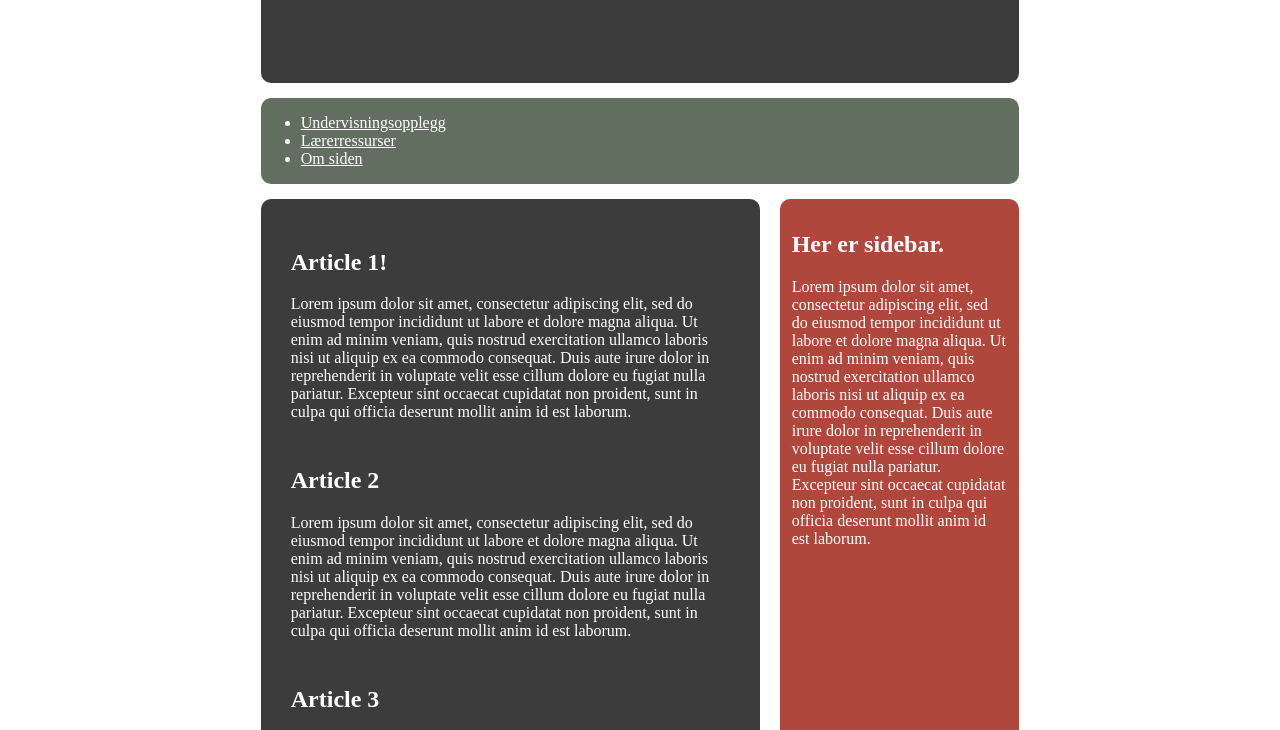
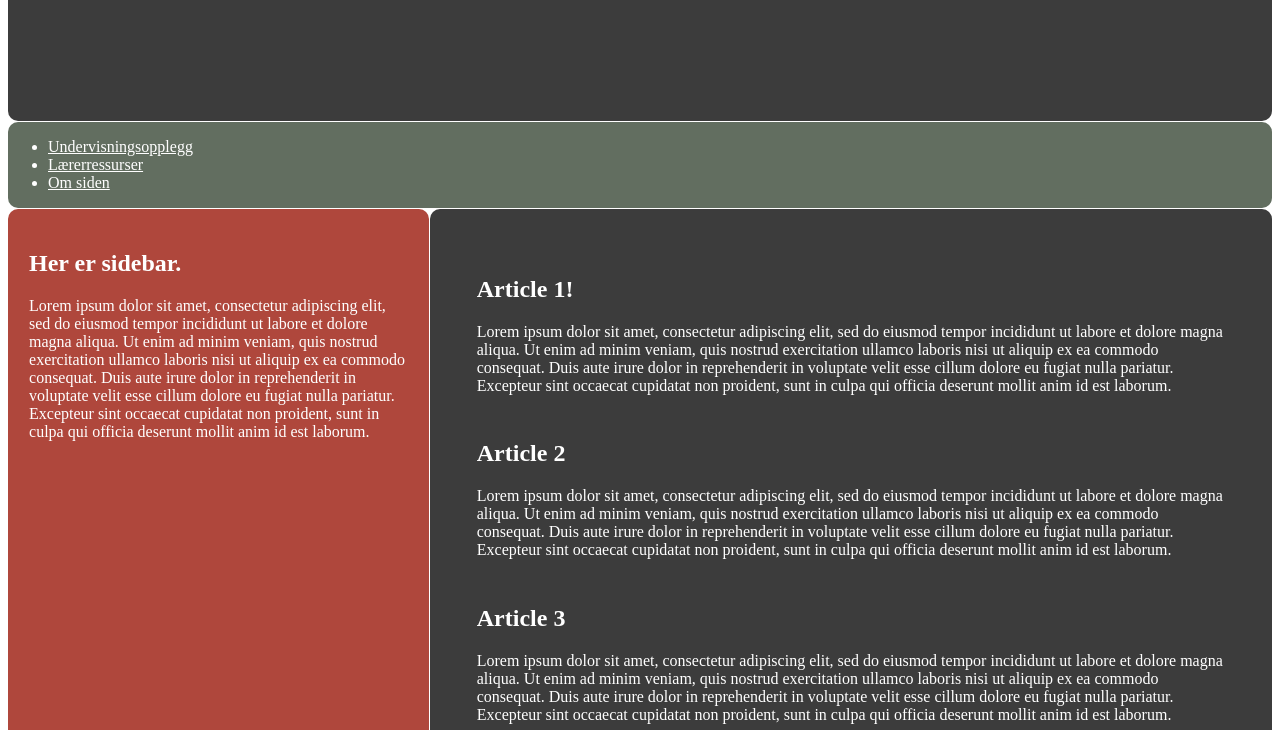
Before and after one commit to ansthoel/ansthoel.github.io, a plain HTML site: page index.html in a window 1280 px wide. Shown: the part 220-950 px from the top of the page. Drawn offline with Linux system fonts and the light colour scheme.

Commit message:
sidebar shift

```diff
--- a/styles.css
+++ b/styles.css
@@ -17,16 +17,12 @@
     grid-template-areas:
     "header header header"
     "nav nav nav"
-    "main main sidebar"
+    "sidebar main main"
     "footer footer footer";
-    grid-row-gap: 15px;
-    grid-column-gap: 20px;
+    grid-row-gap: 1px;
+    grid-column-gap: 1px;
     background-color: white;
     justify-content: center;
-    padding-left: 20%;
-    padding-right:20%;
-    padding-top: 5%;
-    padding-bottom: 5%;
 }
 
 .mainheader {
```
